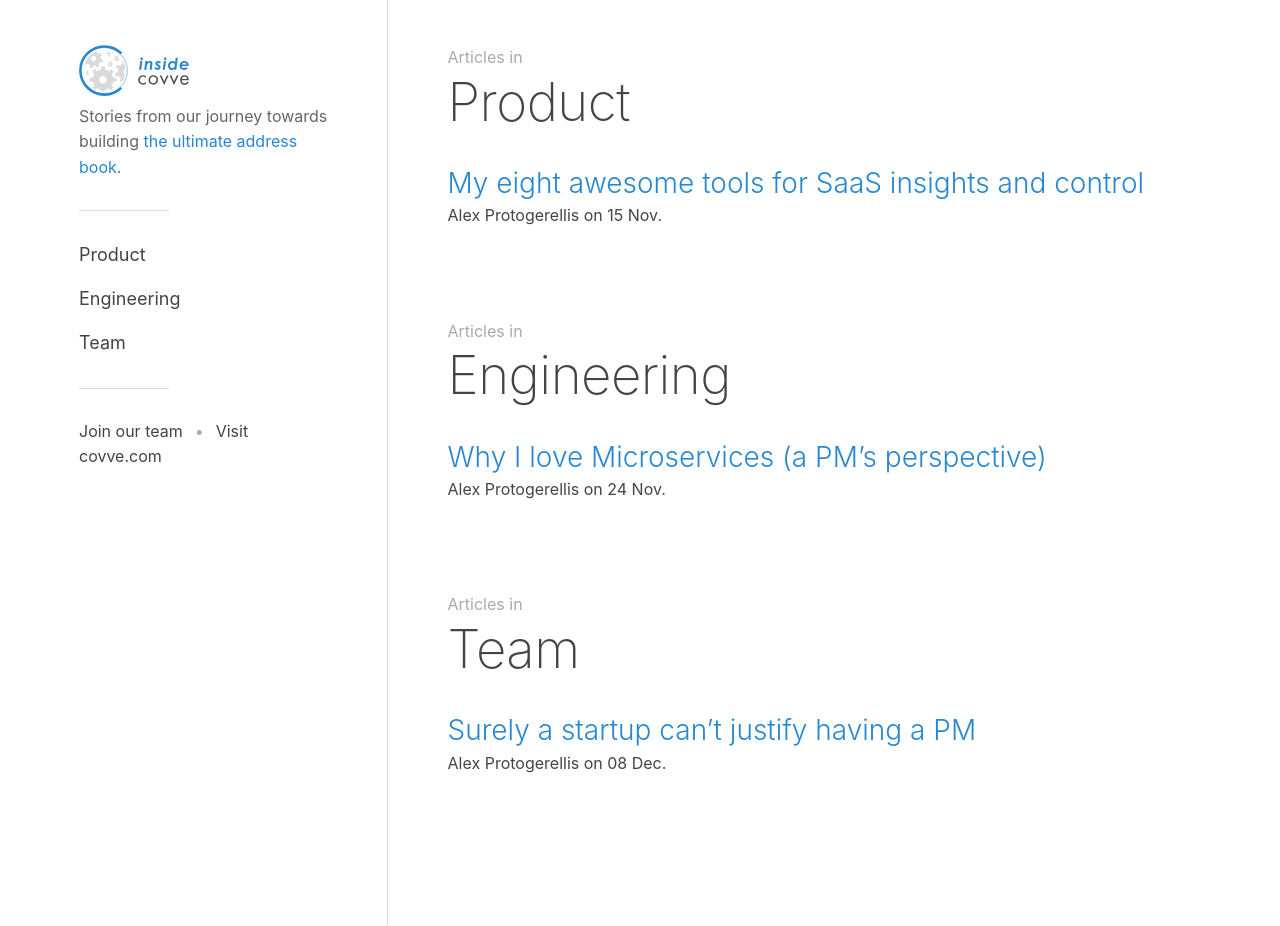
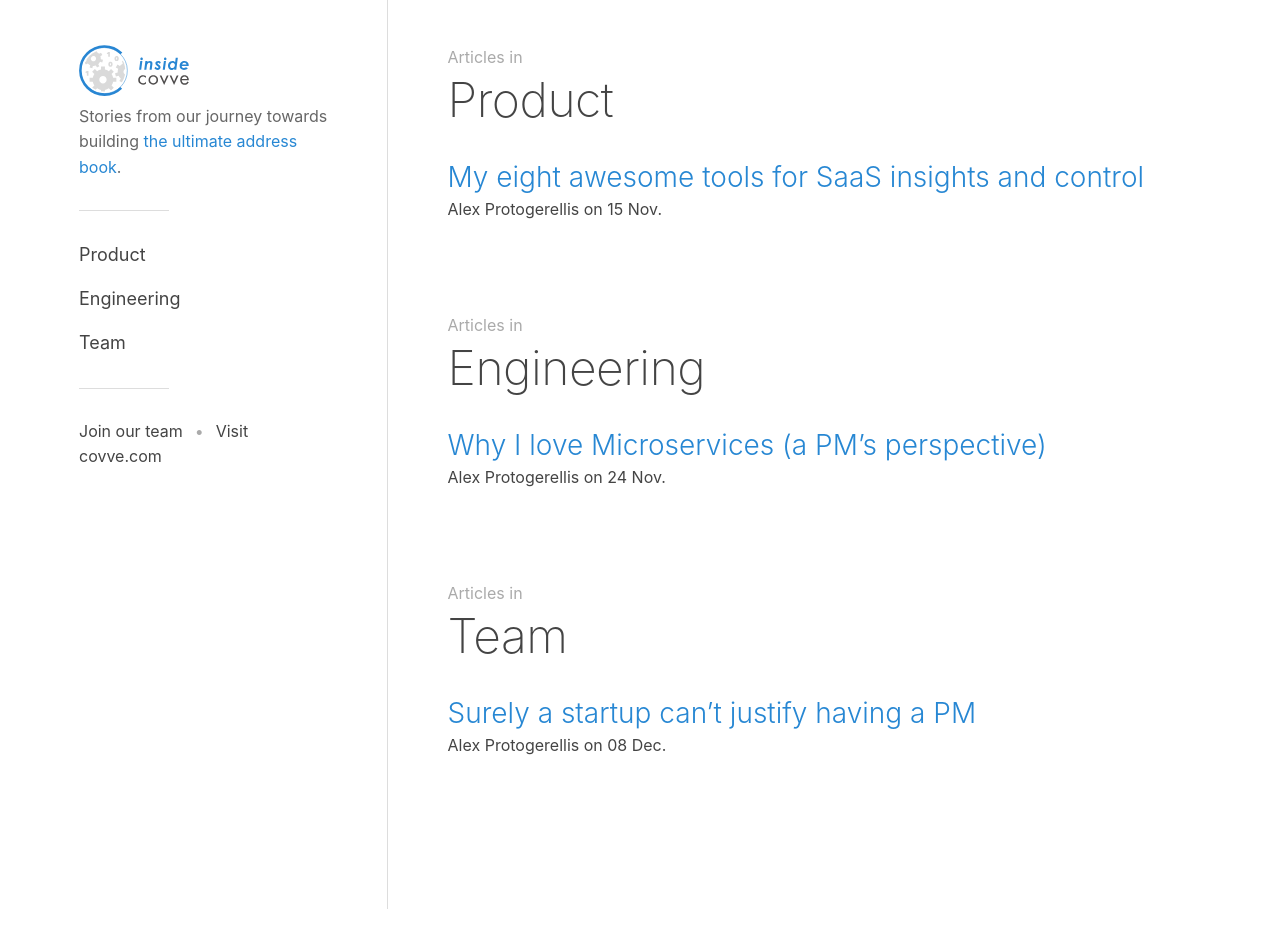
Before and after one commit to Covve/covve.github.io, a Jekyll site: the page built from categories.html, in a window 1280 px wide and 926 px high. Built offline with Jekyll 4.4.1, drawn with Linux system fonts in a browser that asks for light colours; nearby versions of some CDN libraries.

Commit message:
made headings smaller

```diff
--- a/_sass/typography.scss
+++ b/_sass/typography.scss
@@ -26,7 +26,7 @@ h3 strong {
 h1,
 h2.heading {
   font-family: $font;
-  font-size: 3.3em;
+  font-size: 3em;
   font-weight: 200;
   line-height: 1.2;
   letter-spacing: -.01em;
```
